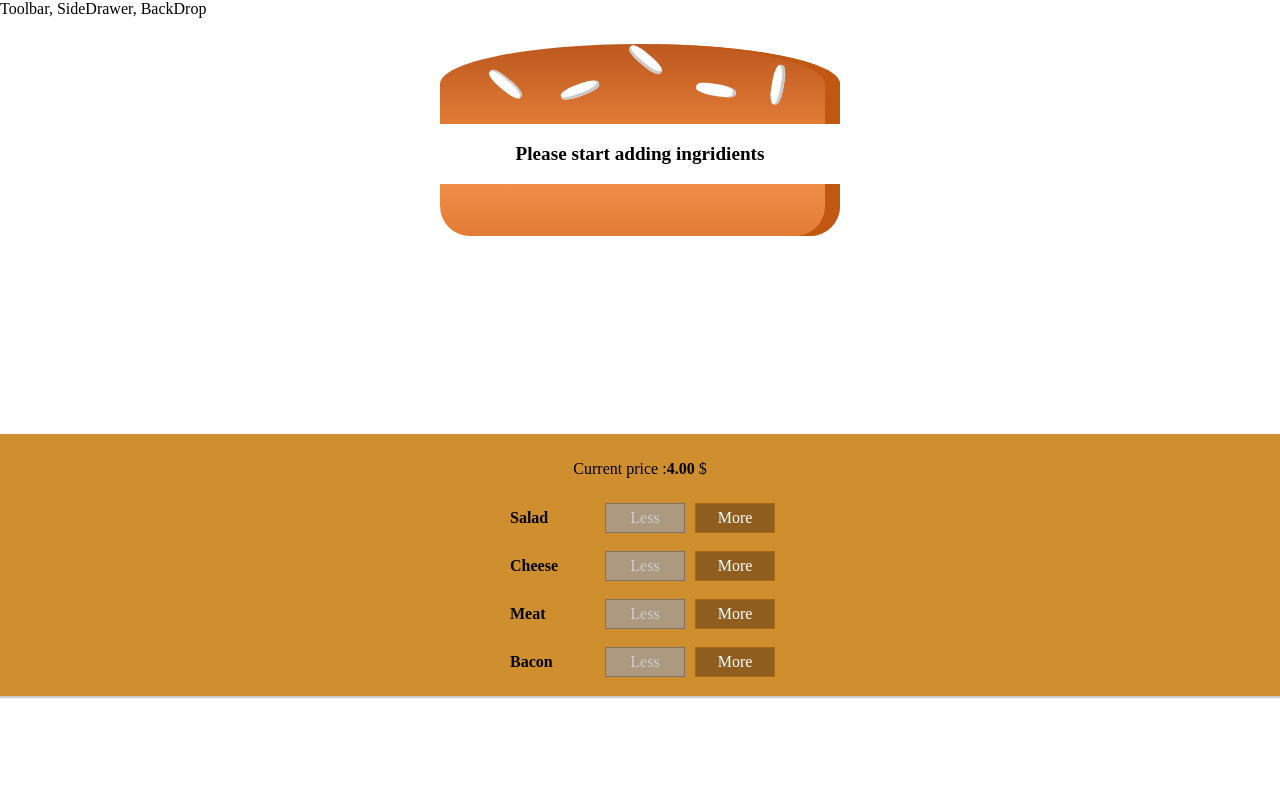
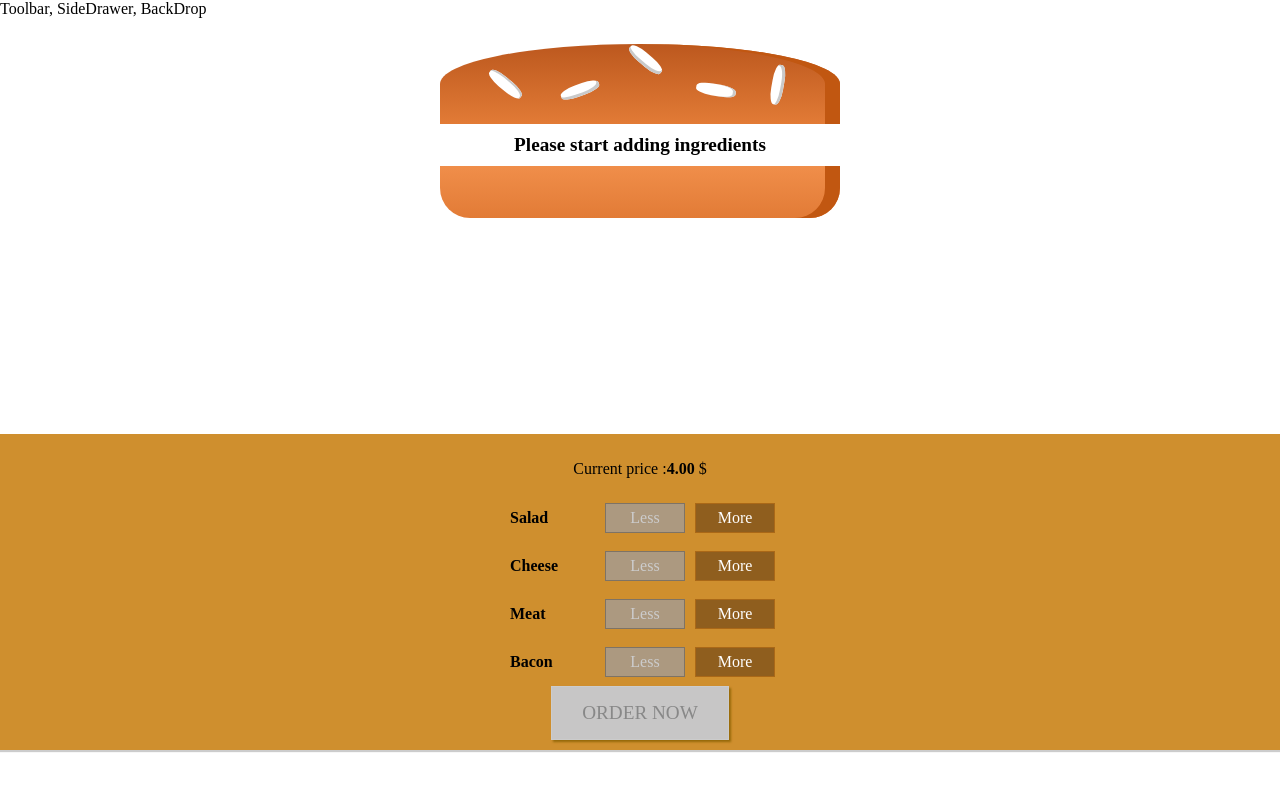
Before and after one commit to mrdzoviii/react-burger, a React (Create React App) app: page / in a window 1280 px wide. Shown: the top 790 px of the page. Built offline with nearby package versions, Linux system fonts and the light colour scheme.

Commit message:
Before creating the order summary modal.

```diff
--- a/public/index.html
+++ b/public/index.html
@@ -1,21 +1,15 @@
-<!DOCTYPE html>
+<!doctype html>
 <html lang="en">
 <head>
-    <meta charset="utf-8" />
-    <link rel="shortcut icon" href="%PUBLIC_URL%/favicon.ico" />
-    <link
-      href="https://fonts.googleapis.com/css?family=Open+Sans:400,700&display=swap"
-      rel="stylesheet"
-    />
-
-    <meta name="viewport" content="width=device-width, initial-scale=1" />
-    <meta name="theme-color" content="#000000" />
-    <meta
-      name="description"
-      content="Web site created using create-react-app"
-    />
-
-    <link rel="manifest" href="%PUBLIC_URL%/manifest.json" />
+  <meta charset="utf-8">
+  <meta name="viewport" content="width=device-width, initial-scale=1, shrink-to-fit=no">
+  <meta name="theme-color" content="#000000">
+  <!--
+    manifest.json provides metadata used when your web app is added to the
+    homescreen on Android. See https://developers.google.com/web/fundamentals/engage-and-retain/web-app-manifest/
+  -->
+  <link rel="manifest" href="%PUBLIC_URL%/manifest.json">
+  <link rel="shortcut icon" href="%PUBLIC_URL%/favicon.ico">
   <!--
     Notice the use of %PUBLIC_URL% in the tags above.
     It will be replaced with the URL of the `public` folder during the build.
@@ -25,10 +19,13 @@
     work correctly both with client-side routing and a non-root public URL.
     Learn how to configure a non-root public URL by running `npm run build`.
   -->
-    <title>My Burger</title>
+  <link href="https://fonts.googleapis.com/css?family=Open+Sans:400,700" rel="stylesheet">
+  <title>MyBurgerApp</title>
 </head>
 <body>
-    <noscript>You need to enable JavaScript to run this app.</noscript>
+<noscript>
+  You need to enable JavaScript to run this app.
+</noscript>
 <div id="root"></div>
 <!--
   This HTML file is a template.
--- a/src/App.jsx
+++ b/src/App.jsx
@@ -6,7 +6,7 @@ class App extends Component {
     return (
       <div>
         <Layout>
-          <BurgerBuilder></BurgerBuilder>
+          <BurgerBuilder/>
         </Layout>
       </div>
     );
--- a/src/components/burger/Burger.jsx
+++ b/src/components/burger/Burger.jsx
@@ -14,7 +14,7 @@ const Burger = props => {
     }, []);
 
   if (transformedIngredients.length === 0) {
-    transformedIngredients = <p>Please start adding ingridients</p>;
+    transformedIngredients = <strong>Please start adding ingredients</strong>;
   }
   return (
     <div className={classes.Burger}>
--- a/src/components/burger/build-controls/BuildControls.jsx
+++ b/src/components/burger/build-controls/BuildControls.jsx
@@ -18,11 +18,12 @@ const BuildControls = props => (
       <BuildControl
         label={control.label}
         key={control.label}
-        added={() => props.ingridientsAdded(control.type)}
-        removed={() => props.ingridientsRemoved(control.type)}
+        added={() => props.ingredientsAdded(control.type)}
+        removed={() => props.ingredientsRemoved(control.type)}
         disable={props.disabled[control.type]}
       />
     ))}
+    <button className={classes.OrderButton} disabled={!props.purchasable}>ORDER NOW</button>
   </div>
 );
 
--- a/src/components/burger/build-controls/BuildControls.module.css
+++ b/src/components/burger/build-controls/BuildControls.module.css
@@ -8,3 +8,45 @@
   margin: auto;
   padding: 10px 0;
 }
+
+
+.OrderButton {
+  background-color: #DAD735;
+  outline: none;
+  cursor: pointer;
+  border: 1px solid #966909;
+  color: #966909;
+  font-family: inherit;
+  font-size: 1.2em;
+  padding: 15px 30px;
+  box-shadow: 2px 2px 2px #966909;
+}
+
+.OrderButton:hover, .OrderButton:active {
+  background-color: #A0DB41;
+  border: 1px solid #966909;
+  color: #966909;
+}
+
+.OrderButton:disabled {
+  background-color: #C7C6C6;
+  cursor: not-allowed;
+  border: 1px solid #ccc;
+  color: #888888;
+}
+
+.OrderButton:not(:disabled) {
+  animation: enable 0.3s linear;
+}
+
+@keyframes enable {
+  0% {
+    transform: scale(1);
+  }
+  60% {
+    transform: scale(1.1);
+  }
+  100% {
+    transform: scale(1);
+  }
+}
--- a/src/components/burger/burger-ingredient/BurgerIngredient.jsx
+++ b/src/components/burger/burger-ingredient/BurgerIngredient.jsx
@@ -7,27 +7,27 @@ class BurgerIngredient extends Component {
     let ingredient = null;
     switch (this.props.type) {
       case "bread-bottom":
-        ingredient = <div className={classes.BreadBottom}></div>;
+        ingredient = <div className={classes.BreadBottom}/>;
         break;
       case "bread-top":
         ingredient = (
           <div className={classes.BreadTop}>
-            <div className={classes.Seeds1}></div>
-            <div className={classes.Seeds2}></div>
+            <div className={classes.Seeds1}/>
+            <div className={classes.Seeds2}/>
           </div>
         );
         break;
       case "cheese":
-        ingredient = <div className={classes.Cheese}></div>;
+        ingredient = <div className={classes.Cheese}/>;
         break;
       case "meat":
-        ingredient = <div className={classes.Meat}></div>;
+        ingredient = <div className={classes.Meat}/>;
         break;
       case "salad":
-        ingredient = <div className={classes.Salad}></div>;
+        ingredient = <div className={classes.Salad}/>;
         break;
       case "bacon":
-        ingredient = <div className={classes.Bacon}></div>;
+        ingredient = <div className={classes.Bacon}/>;
         break;
       default:
         ingredient = null;
--- a/src/containers/burger-builder/BurgerBuilder.jsx
+++ b/src/containers/burger-builder/BurgerBuilder.jsx
@@ -3,7 +3,7 @@ import Aux from "../../hoc/Auxiliary";
 import Burger from "../../components/burger/Burger";
 import BuildControls from "../../components/burger/build-controls/BuildControls";
 
-const INGRIDIENT_PRICES = {
+const INGREDIENT_PRICES = {
   salad: 0.5,
   cheese: 0.4,
   meat: 1.3,
@@ -18,23 +18,30 @@ class BurgerBuilder extends Component {
       cheese: 0,
       meat: 0
     },
-    totalPrice: 4
+    totalPrice: 4,
+    purchasable: false
   };
 
-  addIngridientHandler = type => {
+  updatePurchasableState (ingredients) {
+    const sum=Object.keys(ingredients).map(key=>ingredients[key]).reduce((sum,el)=>sum+el,0);
+    this.setState({purchasable:sum>0?true:false});
+  }
+
+  addIngredientHandler = type => {
     const oldCount = this.state.ingredients[type];
     const updatedCount = oldCount + 1;
     const updatedIngredients = {
       ...this.state.ingredients
     };
     updatedIngredients[type] = updatedCount;
-    const priceAddition = INGRIDIENT_PRICES[type];
+    const priceAddition = INGREDIENT_PRICES[type];
     const oldPrice = this.state.totalPrice;
     const newPrice = oldPrice + priceAddition;
     this.setState({ totalPrice: newPrice, ingredients: updatedIngredients });
+    this.updatePurchasableState(updatedIngredients);
   };
 
-  removeIngridientHandler = type => {
+  removeIngredientHandler = type => {
     const oldCount = this.state.ingredients[type];
     if (oldCount <= 0) return;
     const updatedCount = oldCount - 1;
@@ -42,25 +49,29 @@ class BurgerBuilder extends Component {
       ...this.state.ingredients
     };
     updatedIngredients[type] = updatedCount;
-    const priceDeduction = INGRIDIENT_PRICES[type];
+    const priceDeduction = INGREDIENT_PRICES[type];
     const oldPrice = this.state.totalPrice;
     const newPrice = oldPrice - priceDeduction;
     this.setState({ totalPrice: newPrice, ingredients: updatedIngredients });
+    this.updatePurchasableState(updatedIngredients);
   };
 
   render() {
     const disabledInfo = {
       ...this.state.ingredients
     };
-    for (let key in disabledInfo) disabledInfo[key] = disabledInfo[key] <= 0;
+
+    Object.keys(disabledInfo).forEach(key=>disabledInfo[key]= disabledInfo[key]<=0);
+
     return (
       <Aux>
         <Burger ingredients={this.state.ingredients} />
         <BuildControls
-          ingridientsAdded={this.addIngridientHandler}
-          ingridientsRemoved={this.removeIngridientHandler}
+          ingredientsAdded={this.addIngredientHandler}
+          ingredientsRemoved={this.removeIngredientHandler}
           disabled={disabledInfo}
           price={this.state.totalPrice}
+          purchasable={this.state.purchasable}
         />
       </Aux>
     );
```
Lines whose indentation alone changed are shown as unchanged.
